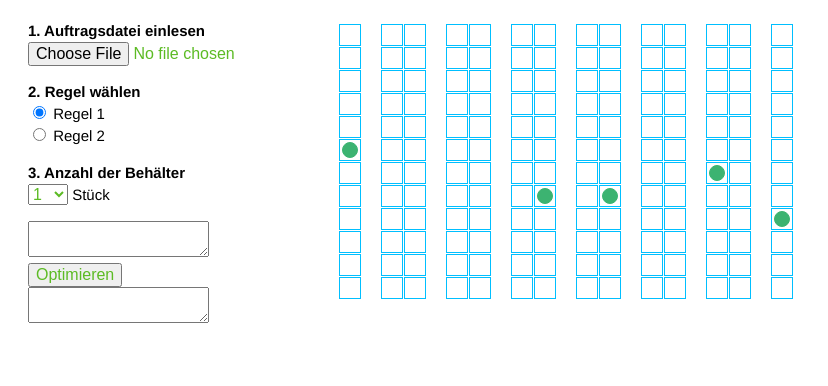
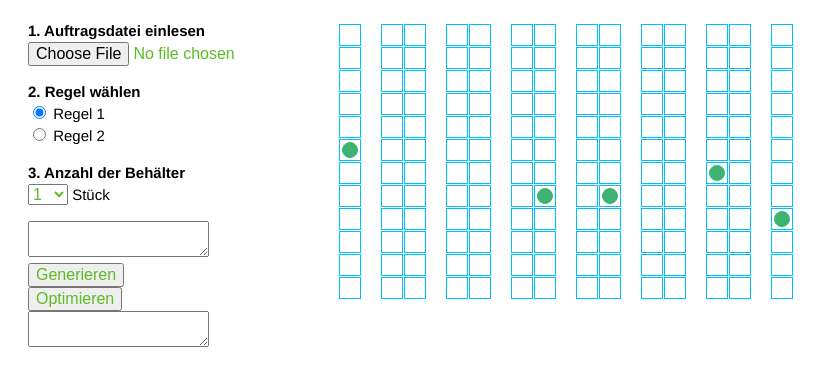
Before and after one commit to daniel-xyz/Warehouse-Path-Optimization, a website with bundled scripts: page app/index.html in a window 1280 px wide. Shown: the whole page, without its empty margins (0-828 px from the left). Built offline with nearby package versions, Linux system fonts and the light colour scheme.

Commit message:
implements random function

```diff
--- a/app/index.html
+++ b/app/index.html
@@ -37,6 +37,7 @@
       </p>
       <p>
           <textarea id="job-container"></textarea><br>
+          <input type="button" value="Generieren" onclick="indexController.generateJobs()"/><br>
           <input type="button" value="Optimieren" onclick="indexController.optimizeJobs()"/><br>
           <textarea id="job-optimized-container"></textarea>
       </p>
--- a/app/js/index.controller.js
+++ b/app/js/index.controller.js
@@ -18,6 +18,22 @@ class IndexController {
 
     reader.readAsText(e.files[0]);
 
+  }
+
+  generateJobs() {
+    var generatedData = "name,item1,item2,item3,item4,item5,item6\n";
+    for(var i=1;i<=10;i++){
+      var items = Math.round(Math.random() * 3) + 3;
+
+      generatedData += "customer"+i+",";
+
+      for(var j = 0; j<items;j++){
+        generatedData += Math.round(Math.random()*63) + ',';
+      }
+      generatedData = generatedData.substring(0,generatedData.length-1) + "\n";
+    }
+    generatedData = generatedData.substring(0,generatedData.length-1);
+    document.getElementById('job-container').value = generatedData;
   }
 
   optimizeJobs() {
```
